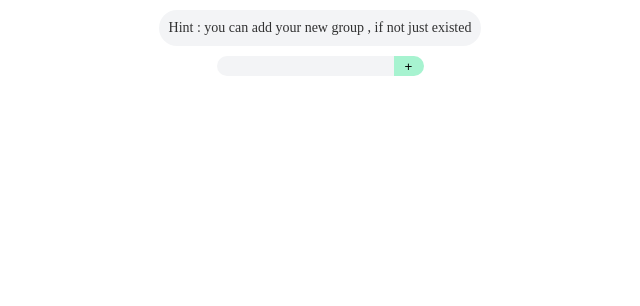
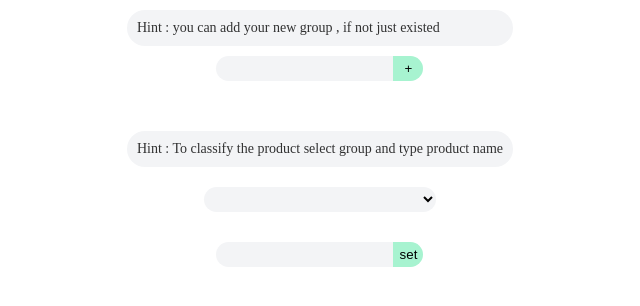
Before and after one commit to Amirma21/classify-products, a React (Create React App) app: page / in a window 1280 px wide. Shown: the top 306 px of the page, without its empty margins (320-960 px from the left). Built offline with nearby package versions, Linux system fonts and the light colour scheme.

Commit message:
input that get prouct

```diff
--- a/src/App.js
+++ b/src/App.js
@@ -11,14 +11,16 @@ const App = () => {
 
   const submitHanlder = (event) => {
     event.preventDefault();
+    const newList = [...list];
     const newItem = { name: inputValue, id: list.length };
-    const updated = [...list, newItem];
+    const updated = [...newList, newItem];
     setList(updated);
     setInputValue(" ");
   };
 
   return (
     <Group
+      list={list}
       change={changeHandler}
       inputValue={inputValue}
       submit={submitHanlder}
--- a/src/components/Category.js
+++ b/src/components/Category.js
@@ -1,10 +1,13 @@
 import React from "react";
-import "./category.css"
+import "./category.css";
+import Product from "./Product";
 
-const Group = ({ change, inputValue , submit }) => {
+const Group = ({ list, change, inputValue, submit }) => {
   return (
     <div>
-      <p className="hint">Hint : you can add your new group , if not just existed</p>
+      <p className="hint">
+        Hint : you can add your new group , if not just existed
+      </p>
       <div className="formContainer">
         <form>
           <input
@@ -25,6 +28,7 @@ const Group = ({ change, inputValue , submit }) => {
           ></input>
         </form>
       </div>
+      <Product list={list} />
     </div>
   );
 };
--- /dev/null
+++ b/src/components/Product.js
@@ -0,0 +1,62 @@
+import React, { useState } from "react";
+import "./product.css";
+
+const Product = ({ list }) => {
+  const [selected, setselected] = useState([]);
+  const [productInputValue, setProductInputValue] = useState([]);
+  const [productList, setProductList] = useState([]);
+  const clickHandler = (e) => {
+    setselected(e.target.value);
+  };
+
+  const changeHandler = (e) => {
+    setProductInputValue(e.target.value);
+  };
+
+  const setHandler = (e) => {
+    e.preventDefault();
+    const list = [...productList];
+    const newItem = {
+      name: productInputValue,
+      id: productList.length,
+      category: selected,
+    };
+    const updated = [...list, newItem];
+    setProductList(updated)
+    setProductInputValue(" ")
+  };
+
+  return (
+    <>
+      <p className="hintProudct">
+        Hint : To classify the product select group and type product name{" "}
+      </p>
+      <div className="formContainer">
+        <select className="select" onClick={(e) => clickHandler(e)}>
+          <option></option>
+          {list.map((i, id) => {
+            return <option key={i.id}>{i.name}</option>;
+          })}
+        </select>
+      </div>
+      <div className="formContainer">
+        <form>
+          <input
+          value={productInputValue}
+            className="input"
+            type="text"
+            onChange={(e) => changeHandler(e)}
+          ></input>
+          <input
+            className="btn"
+            type="submit"
+            value="set"
+            onClick={(e) => setHandler(e)}
+          ></input>
+        </form>
+      </div>
+    </>
+  );
+};
+
+export default Product;
--- a/src/components/category.css
+++ b/src/components/category.css
@@ -12,7 +12,8 @@ p.hint {
     background-color: #A7F3D0;
     border: none;
     border-radius: 0 30px 30px 0;
-    height: 20px;
+    height: 25px;
+    cursor: pointer;
 }
 
 .formContainer{
@@ -26,7 +27,7 @@ p.hint {
     border-radius:30px 0 0 30px;
     outline: none;
     background-color: #F3F4F6;
-    height: 20px;
+    height: 25px;
 }
 
 .input:focus{
--- /dev/null
+++ b/src/components/product.css
@@ -0,0 +1,18 @@
+.hintProudct {
+
+    font-size: 14px;
+    padding: 10px;
+    background-color: #F3F4F6;
+    border-radius: 20px;
+    color: rgba(0, 0, 0, .8);
+    margin: 50px 0 20px 0;
+}
+.select{
+    width: 60%;
+    height: 25px;
+    border: none;
+    border-radius:30px;
+    outline: none;
+    background-color: #F3F4F6;
+    margin-bottom: 30px;
+}
```
Lines whose indentation alone changed are shown as unchanged.
